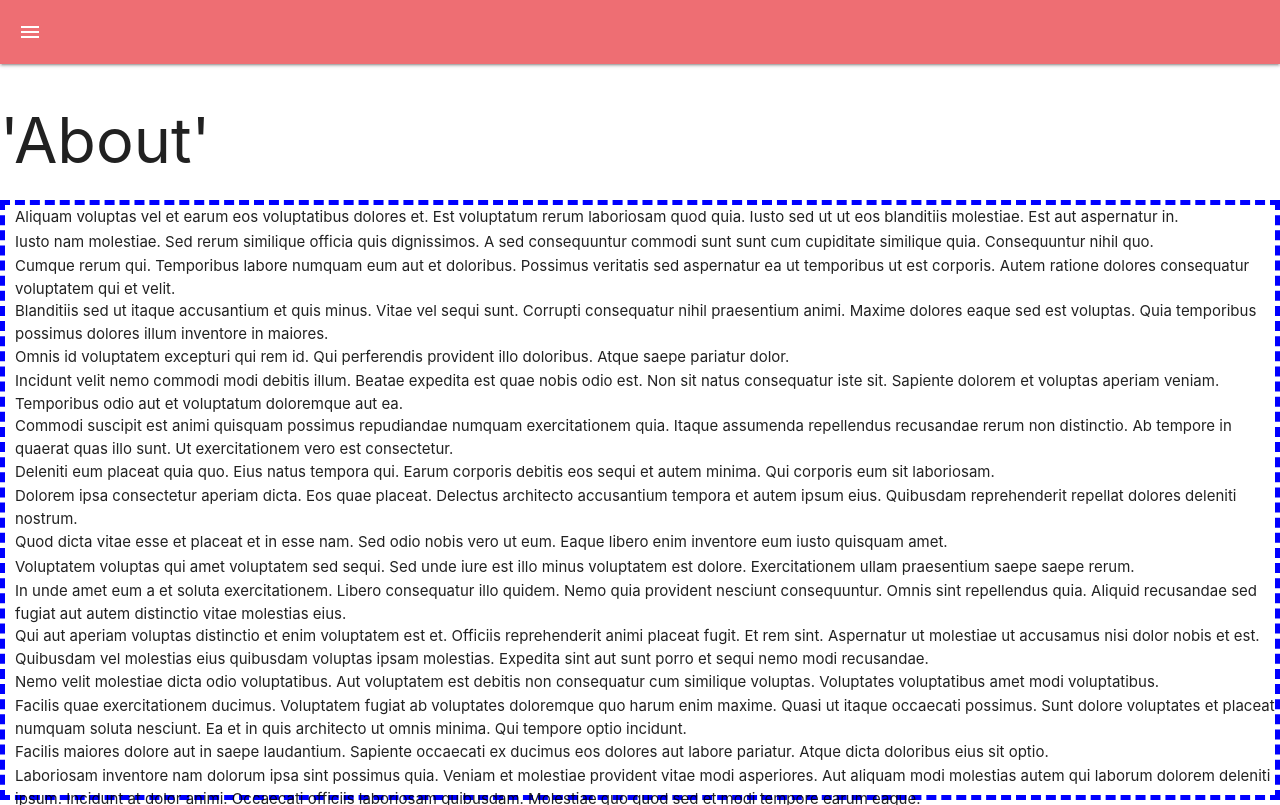
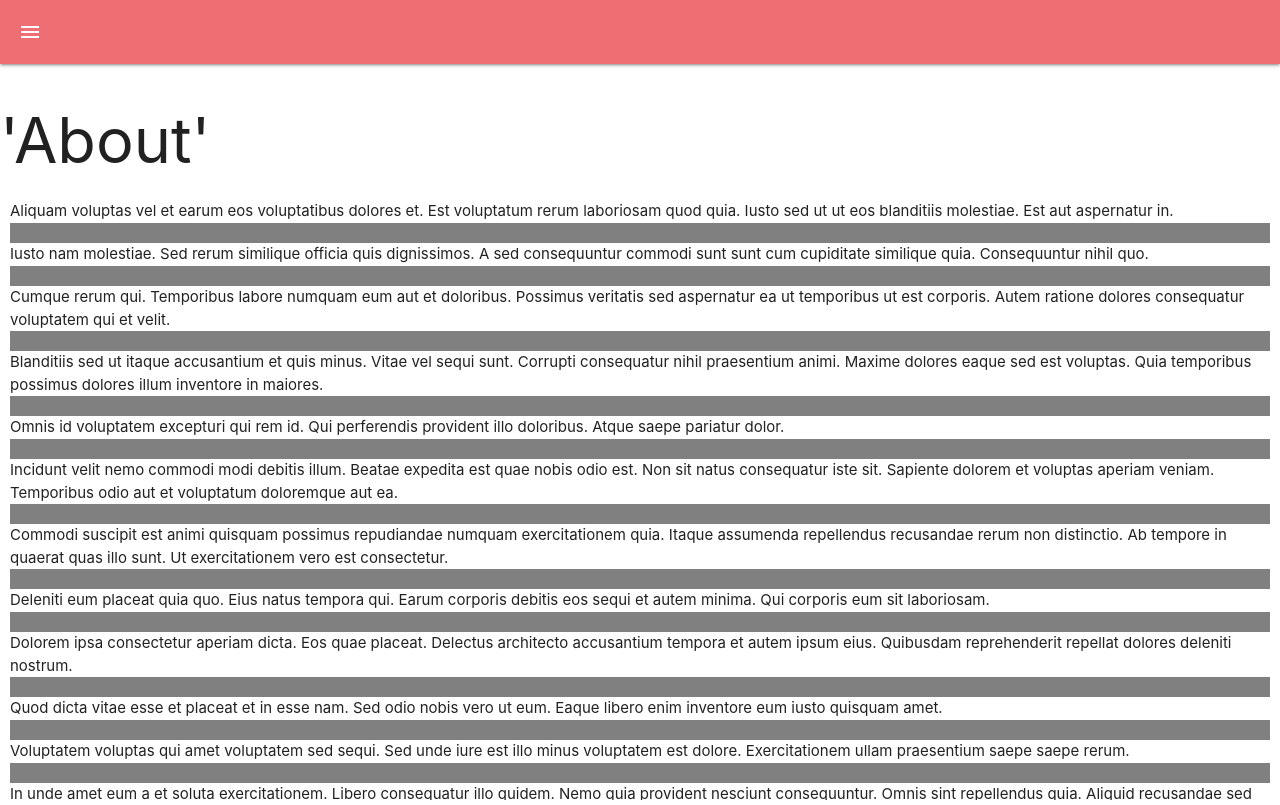
Before and after one commit to alex-worker/CombinatoricsIDE, a React (Create React App) app in the folder simple-ide/: page / in a window 1280 px wide. Built offline with nearby package versions, Linux system fonts and the light colour scheme.

Commit message:
cleaning code

```diff
--- a/simple-ide/src/App.css
+++ b/simple-ide/src/App.css
@@ -18,5 +18,5 @@ html, body {
 }
 
 .AppList {
-  border: 5px dashed blue;
+  /* border: 5px dashed blue; */
 }
--- a/simple-ide/src/pages/About.js
+++ b/simple-ide/src/pages/About.js
@@ -1,5 +1,5 @@
 import React from 'react'
-import { AutoSizer, List, Table, Column, CellMeasurerCache, CellMeasurer, WindowScroller } from 'react-virtualized'
+import { AutoSizer, Table, Column, CellMeasurerCache, CellMeasurer } from 'react-virtualized'
 import faker from 'faker'
 import 'react-virtualized/styles.css'
 
@@ -18,37 +18,6 @@ const _cache = new CellMeasurerCache({
   minHeight: 25
 })
 
-// const _renderRow = ({ index, key, style, parent }) => {
-//   return <CellMeasurer
-//     key={key}
-//     cache={_cache}
-//     parent={parent}
-//     columnIndex={0}
-//     rowIndex={index}>
-//     <tr style={{
-//       ...style
-//       // height: 35,
-//       // whiteSpace: 'nowrap'
-//     }}>
-//       <td>{list[index].name}</td>
-//       <td>{list[index].description}</td>
-//     </tr>
-//   </CellMeasurer>
-// }
-
-// const MyList = (props) => {
-//   const { width, height } = props
-//   _cache.clearAll()
-//   return <List
-//     width={width}
-//     height={height}
-//     rowHeight={_cache.rowHeight}
-//     deferredMeasurementCache={_cache}
-//     rowRenderer={_renderRow}
-//     rowCount={list.length}
-//     overscanRowCount={3} />
-// }
-
 const _rowGetter = ({ index }) => {
   return list[index]
 }
@@ -65,9 +34,9 @@ const _columnCellRenderer = ({ dataKey, parent, rowIndex }) => {
       rowIndex={rowIndex}
     >
       <div
-        // className={styles.tableColumn}
         style={{
           whiteSpace: 'normal',
+          borderBottom: '20px solid gray'
         }}
       >
         {content[dataKey]}
@@ -99,6 +68,7 @@ const MyTable = ({ width, height }) => {
 const MyTablePlace = () => (
   <AutoSizer>
     {({ width, height }) => {
+      _cache.clearAll()
       return (
         <div
           className='AppList'
```
